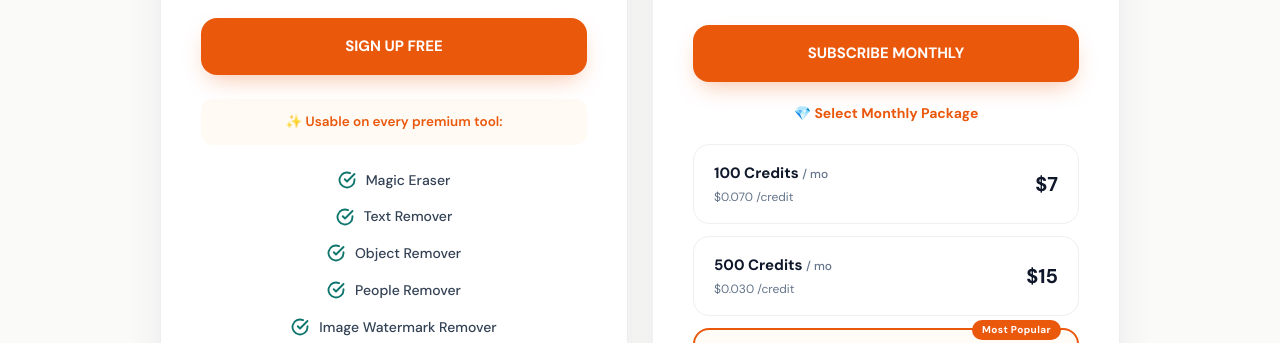
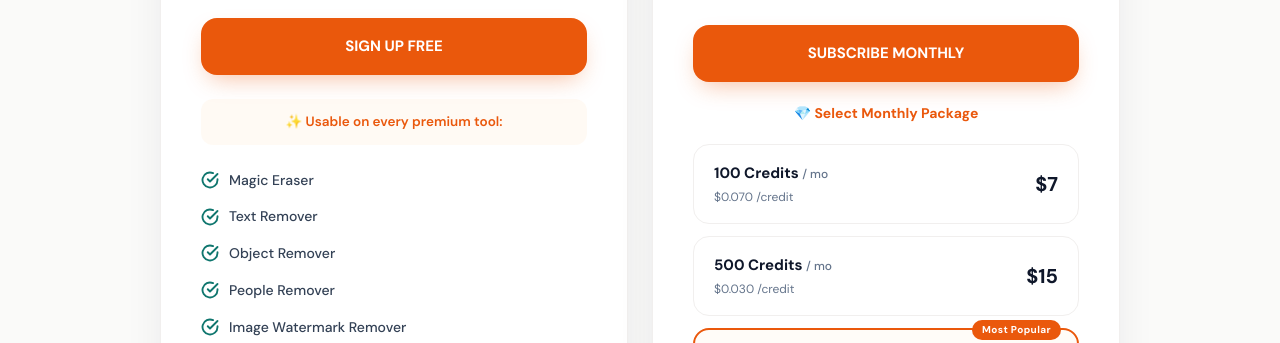
Before and after one commit to githubi2/pixpurge, a plain HTML site: page pricing.html in a window 1280 px wide. Shown: the part 573-916 px from the top of the page. Drawn offline with nearby package versions, Linux system fonts and the light colour scheme.

Commit message:
fix: free plan tool list left-aligned

```diff
--- a/pricing.html
+++ b/pricing.html
@@ -164,12 +164,12 @@
         <a href="index.html" class="mt-7 w-full inline-flex items-center justify-center gap-2 font-bold text-[15px] py-4 rounded-2xl bg-coral text-white shadow-cta hover:bg-coral-hover transition-all">SIGN UP FREE</a>
         <div class="mt-6 rounded-xl bg-coral-light/60 px-4 py-3 text-[13.5px] font-semibold text-coral">✨ Usable on every premium tool:</div>
         <ul class="mt-6 space-y-3.5 text-[14px] font-medium text-ink-soft">
-          <li class="flex items-center justify-center gap-2.5"><svg class="w-[18px] h-[18px] text-teal" viewBox="0 0 24 24" fill="none" stroke="currentColor" stroke-width="2.5" stroke-linecap="round" stroke-linejoin="round"><path d="M22 11.08V12a10 10 0 1 1-5.93-9.14"/><polyline points="22 4 12 14.01 9 11.01"/></svg>Magic Eraser</li>
-          <li class="flex items-center justify-center gap-2.5"><svg class="w-[18px] h-[18px] text-teal" viewBox="0 0 24 24" fill="none" stroke="currentColor" stroke-width="2.5" stroke-linecap="round" stroke-linejoin="round"><path d="M22 11.08V12a10 10 0 1 1-5.93-9.14"/><polyline points="22 4 12 14.01 9 11.01"/></svg>Text Remover</li>
-          <li class="flex items-center justify-center gap-2.5"><svg class="w-[18px] h-[18px] text-teal" viewBox="0 0 24 24" fill="none" stroke="currentColor" stroke-width="2.5" stroke-linecap="round" stroke-linejoin="round"><path d="M22 11.08V12a10 10 0 1 1-5.93-9.14"/><polyline points="22 4 12 14.01 9 11.01"/></svg>Object Remover</li>
-          <li class="flex items-center justify-center gap-2.5"><svg class="w-[18px] h-[18px] text-teal" viewBox="0 0 24 24" fill="none" stroke="currentColor" stroke-width="2.5" stroke-linecap="round" stroke-linejoin="round"><path d="M22 11.08V12a10 10 0 1 1-5.93-9.14"/><polyline points="22 4 12 14.01 9 11.01"/></svg>People Remover</li>
-          <li class="flex items-center justify-center gap-2.5"><svg class="w-[18px] h-[18px] text-teal" viewBox="0 0 24 24" fill="none" stroke="currentColor" stroke-width="2.5" stroke-linecap="round" stroke-linejoin="round"><path d="M22 11.08V12a10 10 0 1 1-5.93-9.14"/><polyline points="22 4 12 14.01 9 11.01"/></svg>Image Watermark Remover</li>
-          <li class="flex items-center justify-center gap-2.5"><svg class="w-[18px] h-[18px] text-teal" viewBox="0 0 24 24" fill="none" stroke="currentColor" stroke-width="2.5" stroke-linecap="round" stroke-linejoin="round"><path d="M22 11.08V12a10 10 0 1 1-5.93-9.14"/><polyline points="22 4 12 14.01 9 11.01"/></svg>AI Photo Editor</li>
+          <li class="flex items-center justify-start gap-2.5"><svg class="w-[18px] h-[18px] text-teal" viewBox="0 0 24 24" fill="none" stroke="currentColor" stroke-width="2.5" stroke-linecap="round" stroke-linejoin="round"><path d="M22 11.08V12a10 10 0 1 1-5.93-9.14"/><polyline points="22 4 12 14.01 9 11.01"/></svg>Magic Eraser</li>
+          <li class="flex items-center justify-start gap-2.5"><svg class="w-[18px] h-[18px] text-teal" viewBox="0 0 24 24" fill="none" stroke="currentColor" stroke-width="2.5" stroke-linecap="round" stroke-linejoin="round"><path d="M22 11.08V12a10 10 0 1 1-5.93-9.14"/><polyline points="22 4 12 14.01 9 11.01"/></svg>Text Remover</li>
+          <li class="flex items-center justify-start gap-2.5"><svg class="w-[18px] h-[18px] text-teal" viewBox="0 0 24 24" fill="none" stroke="currentColor" stroke-width="2.5" stroke-linecap="round" stroke-linejoin="round"><path d="M22 11.08V12a10 10 0 1 1-5.93-9.14"/><polyline points="22 4 12 14.01 9 11.01"/></svg>Object Remover</li>
+          <li class="flex items-center justify-start gap-2.5"><svg class="w-[18px] h-[18px] text-teal" viewBox="0 0 24 24" fill="none" stroke="currentColor" stroke-width="2.5" stroke-linecap="round" stroke-linejoin="round"><path d="M22 11.08V12a10 10 0 1 1-5.93-9.14"/><polyline points="22 4 12 14.01 9 11.01"/></svg>People Remover</li>
+          <li class="flex items-center justify-start gap-2.5"><svg class="w-[18px] h-[18px] text-teal" viewBox="0 0 24 24" fill="none" stroke="currentColor" stroke-width="2.5" stroke-linecap="round" stroke-linejoin="round"><path d="M22 11.08V12a10 10 0 1 1-5.93-9.14"/><polyline points="22 4 12 14.01 9 11.01"/></svg>Image Watermark Remover</li>
+          <li class="flex items-center justify-start gap-2.5"><svg class="w-[18px] h-[18px] text-teal" viewBox="0 0 24 24" fill="none" stroke="currentColor" stroke-width="2.5" stroke-linecap="round" stroke-linejoin="round"><path d="M22 11.08V12a10 10 0 1 1-5.93-9.14"/><polyline points="22 4 12 14.01 9 11.01"/></svg>AI Photo Editor</li>
         </ul>
         <div class="mt-auto pt-6">
           <div class="rounded-xl bg-amber/10 px-4 py-3 text-[12.5px] font-semibold text-amber">💡 Upgrade your plan or add credits anytime for maximum flexibility</div>
```
